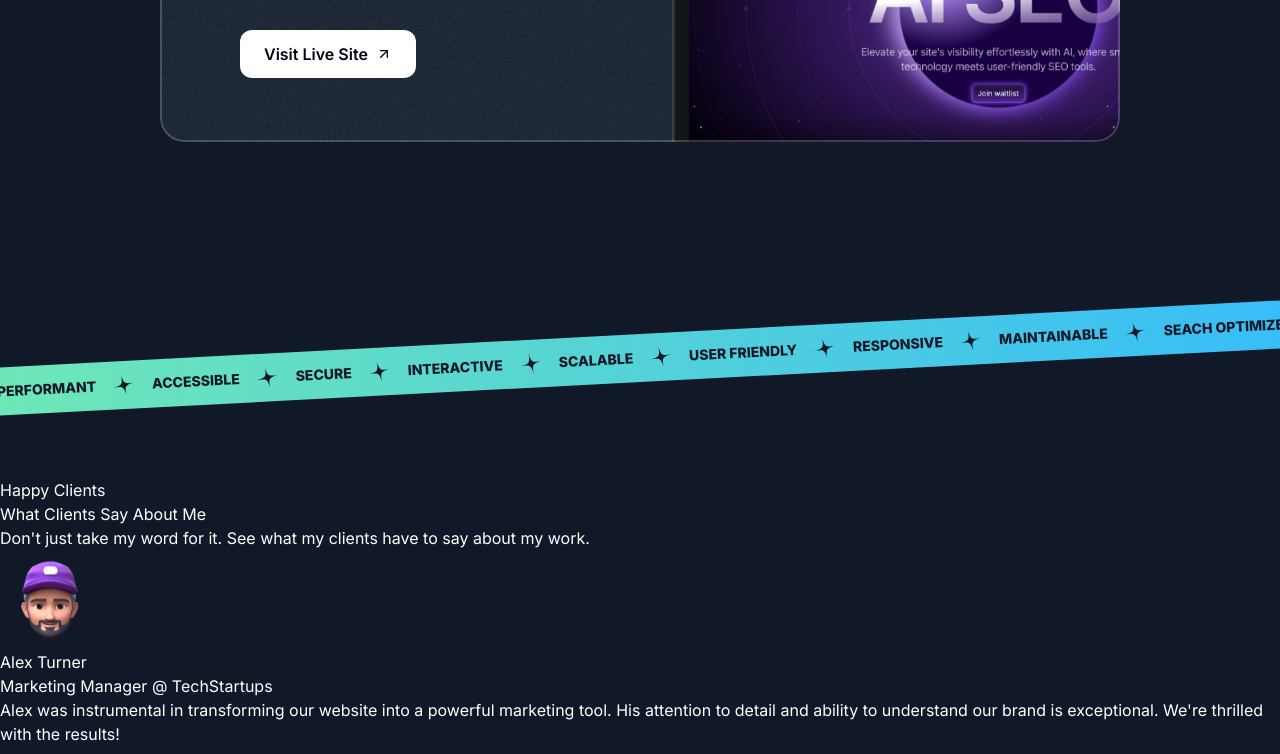
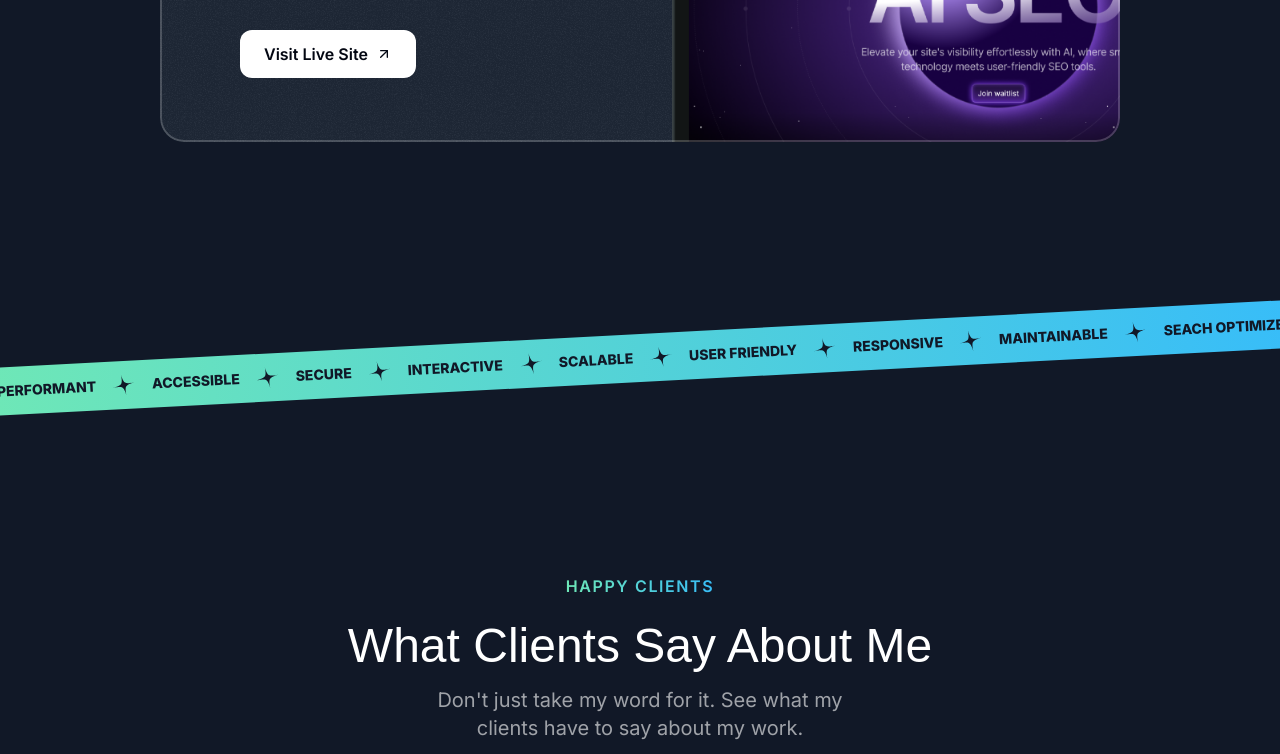
Before and after one commit to GandhiGB/Portfolio1, a Next.js app: page / in a window 1280 px wide. Shown: the part 2718-3472 px from the top of the page. Built offline with nearby package versions, Linux system fonts and the light colour scheme; a web font is replaced by a local one.

Commit message:
Done testimonials

```diff
--- /dev/null
+++ b/src/components/Card.tsx
@@ -0,0 +1,25 @@
+import React, { PropsWithChildren } from "react";
+import GrainImage from "@/assets/images/grain.jpg";
+import { twMerge } from "tailwind-merge";
+
+const Card = ({
+  className,
+  children,
+}: PropsWithChildren<{ className?: string }>) => {
+  return (
+    <div
+      className={twMerge(
+        "bg-gray-800 rounded-3xl relative z-0 overflow-hidden after:z-10 after:content-[''] after:absolute after:inset-0 after:outline-2 after:outline after:-outline-offset-2 after:rounded-3xl after:outline-white/20 after:pointer-events-none p-6",
+        className
+      )}
+    >
+      <div
+        className="absolute inset-0 -z-10 opacity-5"
+        style={{ backgroundImage: `url(${GrainImage.src})` }}
+      ></div>
+      {children}
+    </div>
+  );
+};
+
+export default Card;
--- /dev/null
+++ b/src/components/SectionHeader.tsx
@@ -0,0 +1,29 @@
+import React from "react";
+
+const SectionHeader = ({
+  eyebrow,
+  title,
+  description,
+}: {
+  eyebrow: string;
+  title: string;
+  description: string;
+}) => {
+  return (
+    <>
+      <div className="flex justify-center">
+        <p className="uppercase font-semibold tracking-widest bg-gradient-to-r from-emerald-300 to-sky-400 text-center text-transparent bg-clip-text bg-clip-text text-transparent">
+          {eyebrow}
+        </p>
+      </div>
+      <h2 className="font-serif text-3xl md:text-5xl text-center mt-6">
+        {title}
+      </h2>
+      <p className="text-center md:text-lg lg:text-xl mt-4 text-white/60 max-w-md mx-auto">
+        {description}
+      </p>
+    </>
+  );
+};
+
+export default SectionHeader;
--- a/src/sections/Projects.tsx
+++ b/src/sections/Projects.tsx
@@ -5,6 +5,8 @@ import Image from "next/image";
 import CheckCircleIcon from "@/assets/icons/check-circle.svg";
 import ArrowUpRightIcon from "@/assets/icons/arrow-up-right.svg";
 import GrainImage from "@/assets/images/grain.jpg";
+import SectionHeader from "@/components/SectionHeader";
+import Card from "@/components/Card";
 
 const portfolioProjects = [
   {
@@ -49,41 +51,18 @@ export const ProjectsSection = () => {
   return (
     <section className="pb-16 lg:py-24">
       <div className="container">
-      <div className="flex justify-center">
-        <p className="uppercase font-semibold tracking-widest bg-gradient-to-r from-emerald-300 to-sky-400 text-center text-transparent bg-clip-text bg-clip-text text-transparent">Real-world Results</p>
-      </div>
-      <h2 className="font-serif text-3xl md:text-5xl text-center mt-6">Featured Projects</h2>
-      <p className="text-center md:text-lg lg:text-xl mt-4 text-white/60 max-w-md mx-auto">See how I transformed concepts into engaging digital experiences.</p>
-      <div className="flex flex-col mt-10 flex-col gap-20 md:mt-20">
+        <SectionHeader
+          eyebrow="Real-world Results"
+          title="Featured Projects"
+          description="See how I transformed concepts into engaging digital experiences."
+        />
+
+        <div className="flex mt-10 flex-col gap-20 md:mt-20">
           {portfolioProjects.map((project) => (
-          <div
+            <Card
               key={project.title}
-            className="
-              bg-gray-800
-              rounded-3xl
-              relative
-              z-0
-              overflow-hidden
-              after:z-10
-              after:content-['']
-              after:absolute
-              after:inset-0
-              after:outline-2
-              after:outline
-              after:-outline-offset-2
-              after:rounded-3xl
-              after:outline-white/20
-              px-8
-              pt-8
-              md:pt-12
-              md:px-10
-              lg:pt-16
-              lg:px-20
-              after:pointer-events-none
-
-            "
+              className="px-8 pt-8 pb-0 md:pt-12 md:px-10 lg:pt-16 lg:px-20"
             >
-            <div className="absolute inset-0 -z-10 opacity-5" style={{backgroundImage: `url(${GrainImage.src})`}}></div>
               <div className="lg:grid lg:grid-cols-2 lg:gap-16">
                 <div className="lg:pb-16">
                   <div className="bg-gradient-to-r from-emerald-300 to-sky-400 inline-flex gap-2 font-bold uppercase tracking-widest text-sm text-transparent bg-clip-text">
@@ -92,12 +71,17 @@ export const ProjectsSection = () => {
                     <span>{project.year}</span>
                   </div>
 
-                <h3 className="font-serif text-2xl md:text-4xl mt-2 md:mt-5">{project.title}</h3>
-                <hr className="border-t-2 border-white/5 mt-4 md:mt-5"/>
+                  <h3 className="font-serif text-2xl md:text-4xl mt-2 md:mt-5">
+                    {project.title}
+                  </h3>
+                  <hr className="border-t-2 border-white/5 mt-4 md:mt-5" />
                   <ul className="flex flex-col gap-4 mt-4 md:mt-5">
                     {project.results.map((result) => (
-                    <li key={result.title} className="flex gap-2 text-sm md:text-base text-white/50">
-                      <CheckCircleIcon className="size-5 md:size-6"/>
+                      <li
+                        key={result.title}
+                        className="flex gap-2 text-sm md:text-base text-white/50"
+                      >
+                        <CheckCircleIcon className="size-5 md:size-6" />
                         <span>{result.title}</span>
                       </li>
                     ))}
@@ -105,15 +89,19 @@ export const ProjectsSection = () => {
                   <a href={project.link} target="_blank">
                     <button className="bg-white text-gray-950 h-12 w-full md:w-auto px-6 rounded-xl font-semibold inline-flex items-center justify-center gap-2 mt-8">
                       <span>Visit Live Site</span>
-                    <ArrowUpRightIcon className="size-4"/>
+                      <ArrowUpRightIcon className="size-4" />
                     </button>
                   </a>
                 </div>
                 <div className="relative">
-                <Image src={project.image} alt={project.title} className="mt-8 -mb-4 md:-mb-0 lg:mt-0 lg:absolute lg:h-full lg:w-auto lg:max-w-none"/>
+                  <Image
+                    src={project.image}
+                    alt={project.title}
+                    className="mt-8 -mb-4 md:-mb-0 lg:mt-0 lg:absolute lg:h-full lg:w-auto lg:max-w-none"
+                  />
                 </div>
               </div>
-          </div>
+            </Card>
           ))}
         </div>
       </div>
--- a/src/sections/Testimonials.tsx
+++ b/src/sections/Testimonials.tsx
@@ -3,7 +3,10 @@ import memojiAvatar2 from "@/assets/images/memoji-avatar-2.png";
 import memojiAvatar3 from "@/assets/images/memoji-avatar-3.png";
 import memojiAvatar4 from "@/assets/images/memoji-avatar-4.png";
 import memojiAvatar5 from "@/assets/images/memoji-avatar-5.png";
+import SectionHeader from "@/components/SectionHeader";
 import Image from "next/image";
+import GrainImage from "@/assets/images/grain.jpg";
+import Card from "@/components/Card";
 
 const testimonials = [
   {
@@ -40,21 +43,42 @@ const testimonials = [
 
 export const TestimonialsSection = () => {
   return (
-    <div className="">
-      <p>Happy Clients</p>
-      <h2>What Clients Say About Me</h2>
-      <p>
-        Don't just take my word for it. See what my clients have to say about my work.
-      </p>
-      <div>
-        {testimonials.map((testimonial) => (
-          <div key={testimonial.name}>
-            <Image src={testimonial.avatar} alt={testimonial.name} />
-            <div>{testimonial.name}</div>
-            <div>{testimonial.position}</div>
-            <p>{testimonial.text}</p>
+    <div className="py-16 lg:py-24">
+      <div className="container">
+        <SectionHeader
+          eyebrow="Happy Clients"
+          title="What Clients Say About Me"
+          description="Don't just take my word for it. See what my clients have to say about my work."
+        />
+        <div className="mt-16 lg:mt-24 flex overflow-x-clip [mask-image:linear-gradient(to_right,transparent,black_10%,black_90%,transparent)]">
+          <div className="flex gap-8 flex-none">
+            {testimonials.map((testimonial) => (
+              <Card
+                key={testimonial.name}
+                className="max-w-xs md:max-w-md md:p-8"
+              >
+                <div className="flex gap-4 items-center">
+                  <div className="size-14 bg-gray-700 inline-flex items-center justify-center rounded-full flex-shrink-0">
+                    <Image
+                      src={testimonial.avatar}
+                      alt={testimonial.name}
+                      className="max-h-full"
+                    />
+                  </div>
+                  <div>
+                    <div className="font-semibold">{testimonial.name}</div>
+                    <div className="text-sm text-white/40">
+                      {testimonial.position}
+                    </div>
+                  </div>
+                </div>
+                <p className="mt-4 md:mt-6 text-sm md:text-base">
+                  {testimonial.text}
+                </p>
+              </Card>
+            ))}
           </div>
-        ))}
+        </div>
       </div>
     </div>
   );
```
Lines whose indentation alone changed are shown as unchanged.
